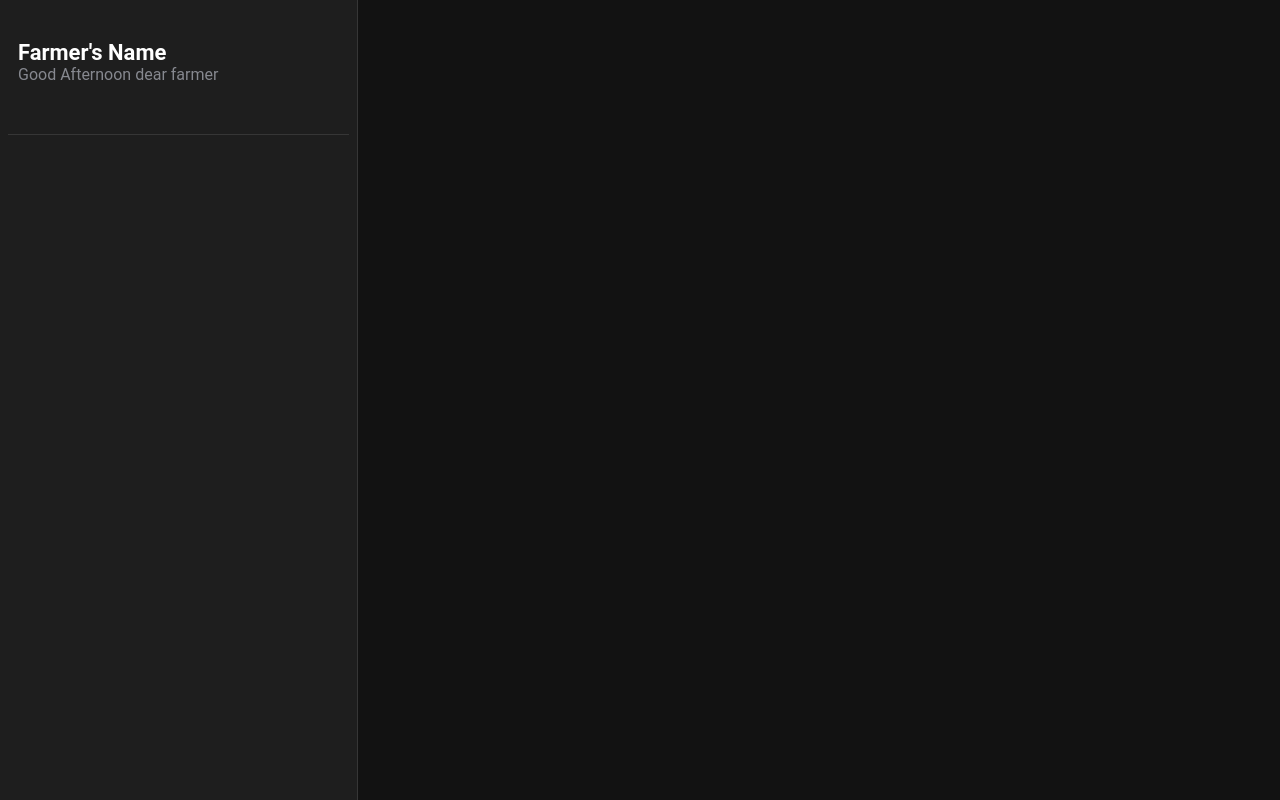
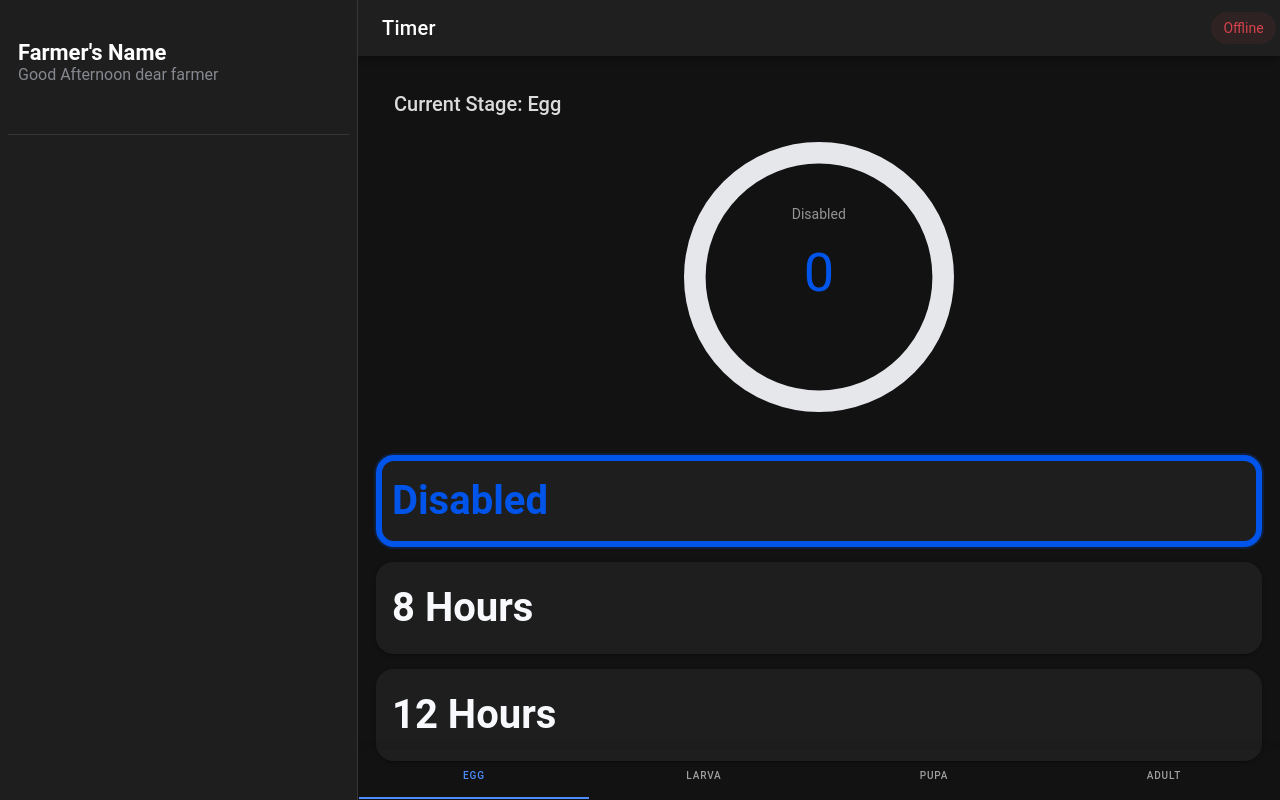
Before and after one commit to TheMasshiro/bsfly-iot, a React (Vite) app in the folder bsfly-iot/: page /photoperiod in a window 1280 px wide. Built offline with nearby package versions, Linux system fonts and the light colour scheme.

Commit message:
feat(photoperiod): introduce dedicated Timer page for light cycle management

```diff
--- a/bsfly-iot/src/App.tsx
+++ b/bsfly-iot/src/App.tsx
@@ -34,6 +34,7 @@ import '@ionic/react/css/palettes/dark.always.css';
 import './theme/variables.css';
 import Dashboard from './pages/Dashboard/Dashboard';
 import { LifeCycleProvider } from './context/LifeCycleContext';
+import Timer from './pages/Timer/Timer';
 
 setupIonicReact();
 
@@ -48,9 +49,8 @@ const App: React.FC = () => {
                             <Route path="/" exact={true}>
                                 <Redirect to="/dashboard" />
                             </Route>
-                            <Route path="/dashboard" exact={true}>
-                                <Dashboard></Dashboard>
-                            </Route>
+                            <Route path="/dashboard" exact={true} component={Dashboard} />
+                            <Route path="/photoperiod" exact={true} component={Timer} />
                         </IonRouterOutlet>
                     </IonSplitPane>
                 </IonReactRouter>
--- /dev/null
+++ b/bsfly-iot/src/pages/Timer/Timer.css
@@ -0,0 +1,154 @@
+.circular-progress-container {
+  display: grid;
+  place-items: center;
+  width: 100%;
+  height: 290px;
+}
+
+.circular-background-md {
+  background-color: #121212;
+  box-shadow: none !important;
+}
+
+.circular-progress {
+  width: 270px;
+  height: 270px;
+}
+
+.progress-text {
+  position: absolute;
+  bottom: 210px;
+  left: 50%;
+  transform: translateX(-50%);
+  z-index: 10;
+}
+
+.progress-chip {
+  position: absolute;
+  bottom: 80px;
+  left: 49%;
+  transform: translateX(-50%);
+  z-index: 10;
+}
+
+/* Card container */
+.timer-card {
+  margin: 0 8px 5px 8px;
+  border-radius: 18px;
+  cursor: pointer;
+  transition: all 0.3s ease;
+}
+
+/* Hover effect */
+.timer-card:hover {
+  transform: translateY(-2px);
+  box-shadow: 0 4px 12px rgba(0, 0, 0, 0.3);
+}
+
+/* Active/Press effect */
+.timer-card:active {
+  transform: translateY(0);
+  box-shadow: 0 2px 4px rgba(0, 0, 0, 0.2);
+}
+
+/* Card content layout */
+.timer-card-content {
+  display: flex;
+  justify-content: space-between;
+  align-items: center;
+  padding: 16px;
+}
+
+/* Left side: name and value */
+.timer-info {
+  flex: 1;
+}
+
+.timer-name {
+  margin: 0;
+  font-size: 0.9rem;
+  color: #f7f9fc;
+  font-weight: 500;
+  text-transform: uppercase;
+  letter-spacing: 0.5px;
+}
+
+.timer-value {
+  margin: 8px 0 0 0;
+  padding-right: 8px;
+  font-size: 2.5rem;
+  font-weight: bold;
+  color: #000;
+}
+
+/* Right side: unit */
+.timer-unit {
+  font-size: 1.3rem;
+  color: #f7f9fc;
+  font-weight: 500;
+}
+
+.timer-card-primary .timer-value {
+  color: #f7f9fc;
+}
+
+.timer-card-selected {
+  outline: 6px solid #0054e9;
+  outline-offset: -6px;
+  box-shadow: 0 0 0 2px rgba(0, 84, 233, 0.2);
+}
+
+.timer-card-selected:hover {
+  box-shadow: 0 4px 12px rgba(0, 84, 233, 0.4);
+}
+
+.timer-card-selected .timer-value {
+  color: #0054e9;
+}
+
+/* Stage selector fixed at bottom */
+.stage-selector-container {
+  position: fixed;
+  bottom: 0;
+  left: 0;
+  right: 0;
+  padding: 1px;
+  box-shadow: 0 -2px 10px rgba(0, 0, 0, 0.1);
+  z-index: 10;
+}
+
+/* Stage button styling */
+.stage-button-content {
+  display: flex;
+  flex-direction: column;
+  align-items: center;
+  gap: 4px;
+}
+
+.stage-label {
+  font-size: 10px;
+  font-weight: 500;
+}
+
+ion-radio::part(container) {
+  border-color: transparent;
+}
+
+ion-radio::part(mark) {
+  background: none;
+  transition: none;
+  transform: none;
+  border-radius: 0;
+}
+
+ion-radio.radio-checked::part(container) {
+  border-color: transparent;
+}
+
+ion-radio.radio-checked::part(mark) {
+  border-color: transparent;
+}
+
+ion-content {
+  --padding-bottom: 45px;
+}
--- /dev/null
+++ b/bsfly-iot/src/pages/Timer/Timer.tsx
@@ -0,0 +1,129 @@
+import { IonButtons, IonCard, IonCardContent, IonCardHeader, IonCardTitle, IonChip, IonCol, IonContent, IonGrid, IonHeader, IonItem, IonMenuButton, IonPage, IonRadio, IonRadioGroup, IonRow, IonSegment, IonSegmentButton, IonText, IonTitle, IonToolbar } from '@ionic/react';
+import './Timer.css';
+import { buildStyles, CircularProgressbar } from 'react-circular-progressbar';
+import 'react-circular-progressbar/dist/styles.css';
+import { Stage, useLifeCycle } from '../../context/LifeCycleContext';
+import { timers } from '../../assets/assets';
+import { getStatus, Threshold } from '../../config/thresholds';
+import { useState } from 'react';
+
+export const statusColor = (sensorType: string, value: number, thresholds: any) => {
+    return sensorType
+        ? getStatus(value, thresholds[sensorType] as Threshold)
+        : "medium";
+}
+
+const Timer: React.FC = () => {
+    const { stage, setStage } = useLifeCycle()
+    const [time, setTime] = useState<number>(timers[0].seconds);
+
+    return (
+        <IonPage>
+            <IonHeader>
+                <IonToolbar>
+                    <IonButtons slot="start">
+                        <IonMenuButton />
+                    </IonButtons>
+                    <IonTitle>Timer</IonTitle>
+                    <IonChip slot='end' color="danger">
+                        Offline
+                    </IonChip>
+                </IonToolbar>
+            </IonHeader>
+            <IonContent fullscreen>
+                <IonHeader collapse="condense">
+                    <IonToolbar>
+                        <IonTitle size="large">Timer</IonTitle>
+                    </IonToolbar>
+                </IonHeader>
+
+                <IonGrid className="dashboard-grid">
+                    <IonRow className="ion-justify-content-center ion-align-items-center">
+                        <IonCol>
+                            <IonCard className="circular-background-md">
+                                <IonCardHeader>
+                                    <IonCardTitle>Current Stage: {stage}</IonCardTitle>
+                                </IonCardHeader>
+                                <IonCardContent>
+                                    <div className="circular-progress-container circular-background-md">
+                                        <div className="circular-progress-wrapper">
+                                            <CircularProgressbar
+                                                className="circular-progress"
+                                                value={0}
+                                                maxValue={1}
+                                                text={`${Math.round(0 * 100)}`}
+                                                styles={buildStyles({
+                                                    pathColor: '#0054e9',
+                                                    textColor: '#0054e9',
+                                                    trailColor: '#e5e7eb',
+                                                    pathTransitionDuration: 0.9,
+                                                })}
+                                            />
+                                            <IonText className="progress-text">{time ? "Light is set to" : "Disabled"}</IonText>
+                                        </div>
+                                    </div>
+                                </IonCardContent>
+                            </IonCard>
+                        </IonCol>
+                    </IonRow>
+                    <IonRadioGroup
+                        value={time}
+                        onIonChange={(e) => {
+                            setTime(e.detail.value)
+                        }}>
+                        <IonRow className="ion-justify-content-center ion-align-items-center">
+                            {timers.map((timer) => (
+                                <IonCol size="12" key={timer.id}>
+                                    <IonCard
+                                        className={`timer-card ${time === timer.seconds ? 'timer-card-selected' : 'timer-card-primary'}`}
+                                        button
+                                        onClick={() => setTime(timer.seconds)}
+                                    >
+                                        <IonCardContent className="timer-card-content">
+                                            <IonRadio value={timer.seconds} justify='space-between'>
+                                                <span className="timer-value">{timer.name}</span>
+                                            </IonRadio>
+                                        </IonCardContent>
+                                    </IonCard>
+                                </IonCol>
+                            ))}
+                        </IonRow>
+                    </IonRadioGroup>
+                </IonGrid>
+
+                <div className="stage-selector-container">
+                    <IonSegment
+                        value={stage}
+                        onIonChange={(e) => setStage(e.detail.value as Stage)}
+                    >
+                        <IonSegmentButton value="Egg">
+                            <div className="stage-button-content">
+                                <span className="stage-label">Egg</span>
+                            </div>
+                        </IonSegmentButton>
+
+                        <IonSegmentButton value="Larva">
+                            <div className="stage-button-content">
+                                <span className="stage-label">Larva</span>
+                            </div>
+                        </IonSegmentButton>
+
+                        <IonSegmentButton value="Pupa">
+                            <div className="stage-button-content">
+                                <span className="stage-label">Pupa</span>
+                            </div>
+                        </IonSegmentButton>
+
+                        <IonSegmentButton value="Adult">
+                            <div className="stage-button-content">
+                                <span className="stage-label">Adult</span>
+                            </div>
+                        </IonSegmentButton>
+                    </IonSegment>
+                </div>
+            </IonContent>
+        </IonPage >
+    );
+};
+
+export default Timer;
```
Also changed, not shown: bsfly-iot/src/utils/secondsToTime.ts (added, +29 -0 lines).
